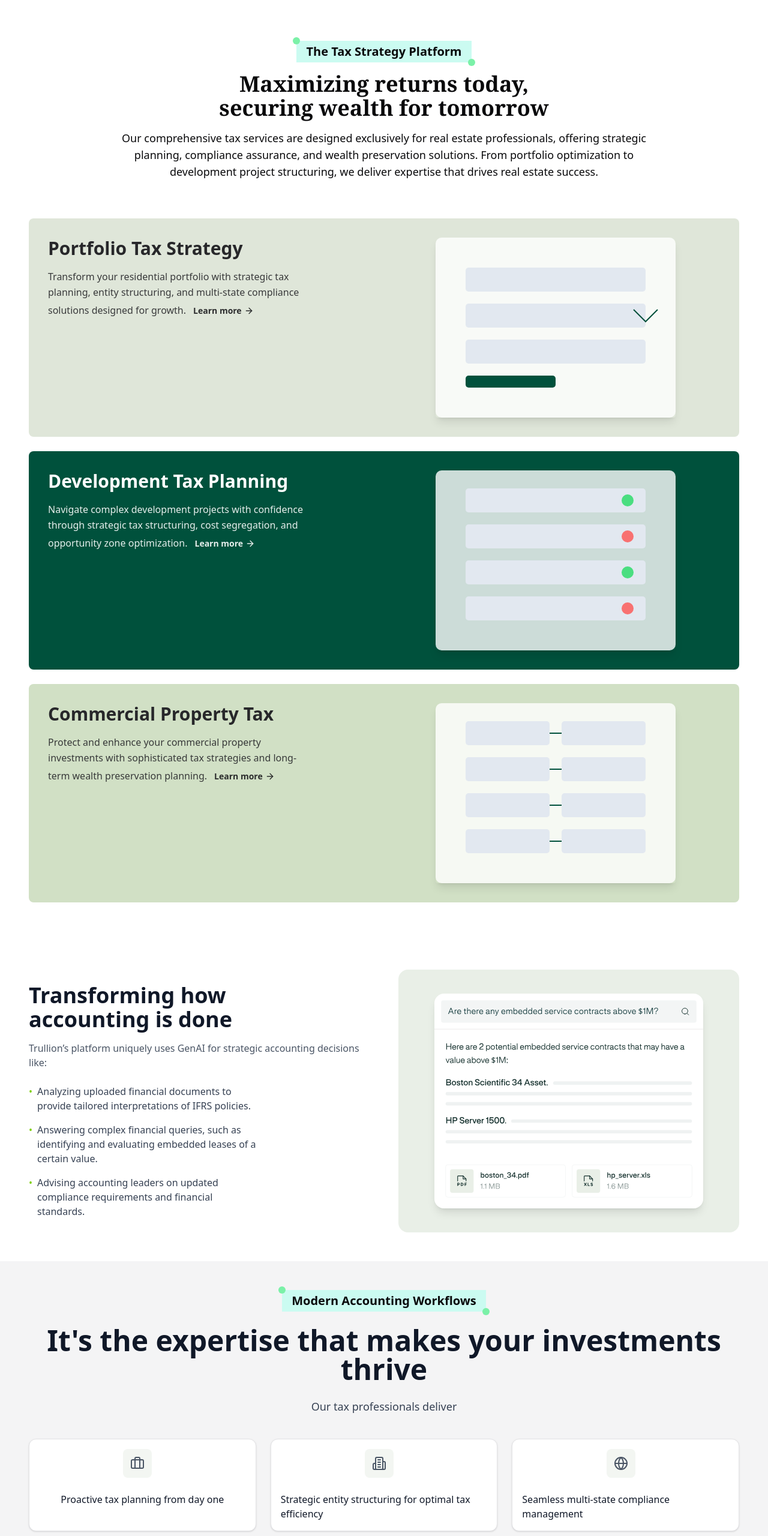
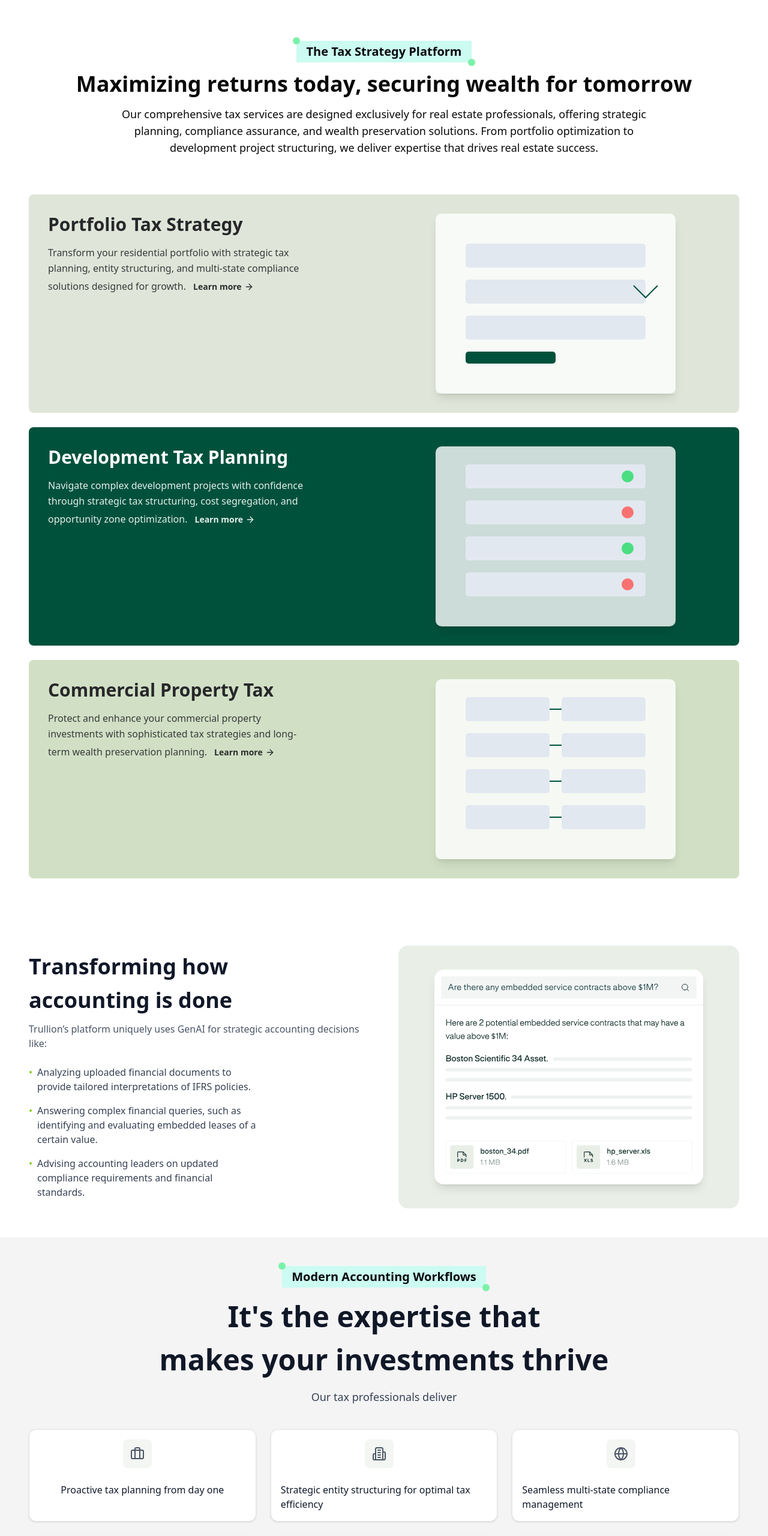
Before and after one commit to GrowWidTalha/taxezz-website, a Next.js app: page / in a window 1280 px wide. Shown: the part 1080-3640 px from the top of the page at 60% size. Built offline with nearby package versions, Linux system fonts and the light colour scheme.

Commit message:
added heading animation

```diff
--- a/components/sections/process.tsx
+++ b/components/sections/process.tsx
@@ -1,5 +1,6 @@
 import React from 'react'
 import DataCapabilitiesSection from '../ourProcess'
+import { TextAnimate } from '../magicui/text-animate'
 
 const Process = () => {
     return (
@@ -8,10 +9,10 @@ const Process = () => {
                 <h2 className='bg-teal-100 decorated-all-corners inline-block px-4 py-1 text-xl font-semibold'>
                     The Tax Strategy Platform
                 </h2>
-                <h1 className='text-3xl  sm:text-4xl font-bold'>
-                    Maximizing returns today, <br />
+                <TextAnimate className='text-3xl sm:text-4xl font-bold' delay={0.5} animation="slideUp" by="character">
+                    Maximizing returns today,
                     securing wealth for tomorrow
-                </h1>
+                </TextAnimate>
                 <p className="text-base sm:text-lg max-w-4xl">
                     Our comprehensive tax services are designed exclusively for real estate professionals, offering strategic planning, compliance assurance, and wealth preservation solutions. From portfolio optimization to development project structuring, we deliver expertise that drives real estate success.
 
--- a/components/sections/section4.tsx
+++ b/components/sections/section4.tsx
@@ -1,4 +1,5 @@
 import Image from "next/image";
+import { TextAnimate } from "../magicui/text-animate";
 
 export default function GenAIAccountingSection() {
     return (
@@ -6,9 +7,12 @@ export default function GenAIAccountingSection() {
             <div className="max-w-7xl mx-auto grid md:grid-cols-2 gap-12 items-center">
                 {/* Left Side: Text Content */}
                 <div>
-                    <h2 className="text-3xl md:text-4xl font-semibold text-gray-900 mb-4">
-                        Transforming how <br />accounting is done
-                    </h2>
+                    <TextAnimate className='text-3xl md:text-4xl font-semibold text-gray-900 mb-4' delay={0.5} animation="slideUp" by="character">
+                        Transforming how
+                    </TextAnimate>
+                    <TextAnimate className='text-3xl md:text-4xl font-semibold text-gray-900 mb-4' delay={0.5} animation="slideUp" by="character">
+                        accounting is done
+                    </TextAnimate>
                     <p className="text-gray-600 mb-6 ">
                         Trullion’s platform uniquely uses GenAI for strategic accounting decisions like:
                     </p>
--- a/components/sections/section5.tsx
+++ b/components/sections/section5.tsx
@@ -1,5 +1,6 @@
 import { Card, CardContent } from "@/components/ui/card";
 import { Briefcase, Building2, Globe, Activity, RefreshCcw, UserCheck } from "lucide-react";
+import { TextAnimate } from "../magicui/text-animate";
 
 const features = [
     {
@@ -34,10 +35,12 @@ export default function ModernAccountingWorkflows() {
             <div className="max-w-7xl mx-auto text-center space-y-6 flex flex-col items-center">
                 <h2 className='bg-teal-100 decorated-all-corners inline-block px-4 py-1 text-xl font-semibold'>
                     Modern Accounting Workflows</h2>
-                <h2 className="text-4xl md:text-5xl font-semibold text-gray-900">
+                <TextAnimate className="text-4xl md:text-5xl font-semibold text-gray-900" delay={0.5} animation="slideUp" by="character">
                     It's the expertise that
+                </TextAnimate>
+                <TextAnimate className="text-4xl md:text-5xl font-semibold text-gray-900" delay={0.5} animation="slideUp" by="character">
                     makes your investments thrive
-                </h2>
+                </TextAnimate>
                 <p className="text-lg text-gray-700 max-w-2xl mx-auto">
                     Our tax professionals deliver
                 </p>
--- a/components/sections/section6.tsx
+++ b/components/sections/section6.tsx
@@ -1,4 +1,5 @@
 import { Card, CardContent } from "@/components/ui/card";
+import { TextAnimate } from "../magicui/text-animate";
 
 const bentoItems = [
     {
@@ -38,9 +39,9 @@ export default function BentoGridSection() {
                     <h2 className='bg-teal-100 decorated-all-corners inline-block px-4 py-1 text-xl font-semibold'>
                         Strategic Planning
                     </h2>
-                    <h2 className="text-4xl md:text-5xl font-semibold text-gray-900">
+                    <TextAnimate className="text-4xl md:text-5xl font-semibold text-gray-900" delay={0.5} animation="slideUp" by="character">
                         It&apos;s the little things that make your team great
-                    </h2>
+                    </TextAnimate>
                     <p className="text-lg text-gray-700 max-w-2xl mx-auto">
                         Trullion makes accountants’ day-to-day tasks faster, smoother, and more accurate. Fire up the platform, check your dashboard, and get to work with total confidence.
                     </p>
--- a/components/sections/section7.tsx
+++ b/components/sections/section7.tsx
@@ -1,11 +1,13 @@
 import React from 'react';
+import { TextAnimate } from '../magicui/text-animate';
 
 const RealEstateTaxHero = () => {
     return (
         <section className="w-full px-4 py-16 text-center bg-white">
-            <h1 className="text-4xl md:text-5xl font-serif font-semibold text-gray-900 mb-4">
+            <TextAnimate className="text-4xl md:text-5xl font-serif font-semibold text-gray-900 mb-4" delay={0.5} animation="slideUp" by="character">
+
                 Tax expertise for your unique real estate needs
-            </h1>
+            </TextAnimate>
             <p className="max-w-3xl mx-auto text-lg text-gray-600 mb-10">
                 Whether you're scaling a residential portfolio, developing new properties,
                 or managing commercial investments, our specialized tax solutions drive success:
```
